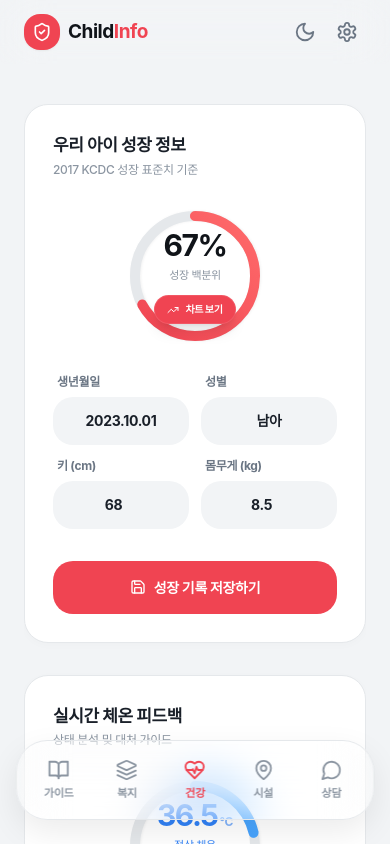
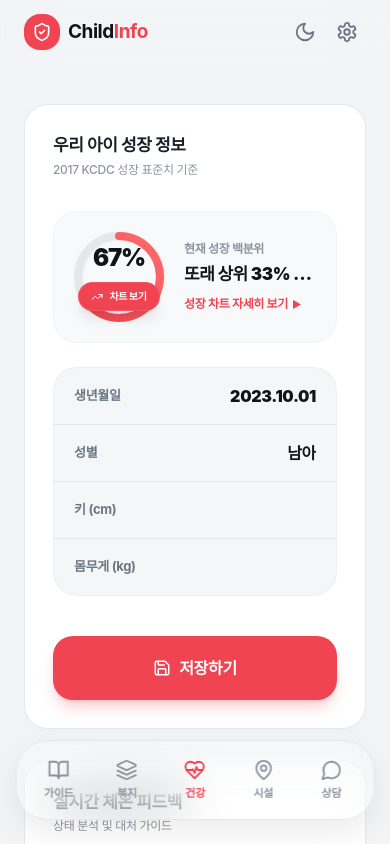
Before and after one commit to yunho860920/childinfo, a React (Vite) app: page / in a window 390 px wide. Built offline with nearby package versions, Linux system fonts and the light colour scheme; no server answers; the database is empty; a web font is replaced by a local one.

Commit message:
Dashboard UI Redesign and Practical Tab Refinement

```diff
--- a/src/App.jsx
+++ b/src/App.jsx
@@ -434,6 +434,7 @@ function App() {
   };
 
   const handleLogoClick = () => {
+    setActiveTab('health');
     const now = Date.now();
     if (now - logoLastClick < 1000) {
       const newCount = logoClickCount + 1;
--- a/src/components/Dashboard/GrowthCard.jsx
+++ b/src/components/Dashboard/GrowthCard.jsx
@@ -24,40 +24,48 @@ const GrowthCard = ({
         </div>
       </div>
 
-      {/* Main Grid: Circle on Left, Inputs on Right */}
-      <div className="flex flex-col sm:flex-row items-center gap-8 mb-8">
-        {/* Left: Progress Ring */}
+      {/* Main Content Area */}
+      <div className="flex flex-col gap-6 mb-8 flex-1">
+
+        {/* Top: Progress Ring + Title (Compact) */}
+        <div className="flex items-center gap-5 p-5 bg-brand-gray-50/50 dark:bg-apple-elevated/30 rounded-[24px] border border-brand-gray-100/30 dark:border-apple-border/50">
           <div className="shrink-0">
             <ProgressRing
               percentage={percentile || 0}
-            size={130}
-            strokeWidth={10}
+              size={90}
+              strokeWidth={8}
               onShowChart={onShowChart}
               id="growth-gradient"
               gradientColors={["#F04452", "#FF6B6B"]}
             >
               <div className="flex flex-col items-center">
-              <span className="text-3xl font-bold text-brand-gray-900 dark:text-white tracking-tighter">
+                <span className="text-2xl font-black text-brand-gray-900 dark:text-white tracking-tighter leading-none mt-1">
                   {percentile || 0}%
-              </span>
-              <span className="text-[11px] font-medium text-brand-gray-400 mt-1">
-                성장 백분위
                 </span>
               </div>
             </ProgressRing>
           </div>
+          <div className="flex flex-col min-w-0">
+            <span className="text-[12px] font-bold text-brand-gray-400 mb-1">현재 성장 백분위</span>
+            <span className="text-[17px] font-black text-brand-gray-900 dark:text-white tracking-tight truncate">
+              또래 상위 {100 - (percentile || 0)}% 수준
+            </span>
+            <button onClick={onShowChart} className="mt-2 text-left text-[12px] font-bold text-brand-primary hover:underline flex items-center gap-1 w-max">
+              성장 차트 자세히 보기 <span className="text-[10px]">▶</span>
+            </button>
+          </div>
+        </div>
 
-        {/* Right: Info Area */}
-        <div className="flex-1 w-full min-w-0 space-y-4">
-          <div className="grid grid-cols-2 gap-3">
-            {/* BirthDate */}
-            <div className="space-y-1.5">
-              <p className="text-[12px] font-bold text-brand-gray-500 ml-1">생년월일</p>
+        {/* Bottom: Unified List for Inputs */}
+        <div className="bg-brand-gray-50/80 dark:bg-apple-elevated rounded-[24px] overflow-hidden flex flex-col border border-brand-gray-100/50 dark:border-apple-border">
+
+          <div className="flex items-center justify-between p-4 border-b border-brand-gray-200/50 dark:border-apple-border/50">
+            <span className="text-[13px] font-bold text-brand-gray-500 w-24 shrink-0 pl-1">생년월일</span>
             <div
               onClick={() => dateInputRef.current?.showPicker()}
-                className="bg-brand-gray-50 dark:bg-apple-elevated p-3 rounded-2xl border border-transparent h-12 flex items-center justify-center cursor-pointer hover:bg-brand-gray-100 transition-colors"
+              className="flex-1 text-right cursor-pointer group pr-1"
             >
-                <span className="text-[14px] font-bold text-brand-gray-800 dark:text-white truncate">
+              <span className="text-[16px] font-black text-brand-gray-900 dark:text-white group-hover:text-brand-primary transition-colors">
                 {childInfo.birthDate.replace(/-/g, '.')}
               </span>
               <input
@@ -69,58 +77,57 @@ const GrowthCard = ({
               />
             </div>
           </div>
-            {/* Gender */}
-            <div className="space-y-1.5">
-              <p className="text-[12px] font-bold text-brand-gray-500 ml-1">성별</p>
-              <div className="bg-brand-gray-50 dark:bg-apple-elevated p-3 rounded-2xl border border-transparent h-12 flex items-center justify-center">
+
+          <div className="flex items-center justify-between p-4 border-b border-brand-gray-200/50 dark:border-apple-border/50">
+            <span className="text-[13px] font-bold text-brand-gray-500 w-24 shrink-0 pl-1">성별</span>
+            <div className="flex-1 relative pr-1">
               <select
                 value={childInfo.gender}
                 onChange={(e) => setChildInfo(prev => ({ ...prev, gender: e.target.value }))}
-                   className="bg-transparent border-none outline-none text-[14px] font-bold text-brand-gray-800 dark:text-white w-full text-center appearance-none cursor-pointer"
+                className="w-full bg-transparent border-none outline-none text-[16px] font-black text-brand-gray-900 dark:text-white text-right appearance-none cursor-pointer hover:text-brand-primary transition-colors focus:ring-0"
+                dir="rtl"
               >
                 <option value="male">남아</option>
                 <option value="female">여아</option>
               </select>
             </div>
           </div>
-            {/* Height */}
-            <div className="space-y-1.5">
-              <p className="text-[12px] font-bold text-brand-gray-500 ml-1">키 (cm)</p>
-              <div className="bg-brand-gray-50 dark:bg-apple-elevated p-3 rounded-2xl border border-transparent h-12 flex items-center">
+
+          <div className="flex items-center justify-between p-4 border-b border-brand-gray-200/50 dark:border-apple-border/50">
+            <span className="text-[13px] font-bold text-brand-gray-500 w-24 shrink-0 pl-1">키 (cm)</span>
             <input
               type="number"
               value={childInfo.height || ''}
               onFocus={(e) => e.target.select()}
               onChange={(e) => setChildInfo(prev => ({ ...prev, height: parseFloat(e.target.value) || 0 }))}
-                  className="w-full bg-transparent border-none outline-none text-[14px] font-bold text-brand-gray-800 dark:text-white text-center"
+              className="flex-1 bg-transparent border-none outline-none text-[16px] font-black text-brand-gray-900 dark:text-white text-right placeholder-brand-gray-300 focus:ring-0 pr-1"
+              placeholder="0.0"
             />
           </div>
-            </div>
-            {/* Weight */}
-            <div className="space-y-1.5">
-              <p className="text-[12px] font-bold text-brand-gray-500 ml-1">몸무게 (kg)</p>
-              <div className="bg-brand-gray-50 dark:bg-apple-elevated p-3 rounded-2xl border border-transparent h-12 flex items-center">
+
+          <div className="flex items-center justify-between p-4">
+            <span className="text-[13px] font-bold text-brand-gray-500 w-24 shrink-0 pl-1">몸무게 (kg)</span>
             <input
               type="number"
               value={childInfo.weight || ''}
               onFocus={(e) => e.target.select()}
               onChange={(e) => setChildInfo(prev => ({ ...prev, weight: parseFloat(e.target.value) || 0 }))}
-                  className="w-full bg-transparent border-none outline-none text-[14px] font-bold text-brand-gray-800 dark:text-white text-center"
+              className="flex-1 bg-transparent border-none outline-none text-[16px] font-black text-brand-gray-900 dark:text-white text-right placeholder-brand-gray-300 focus:ring-0 pr-1"
+              placeholder="0.0"
             />
           </div>
         </div>
-          </div>
-        </div>
+
       </div>
 
       {/* Bottom CTA */}
-      <div className="mt-auto">
+      <div className="mt-auto pt-2">
         <button
           onClick={() => handleAddGrowthRecord({ date: new Date().toISOString().split('T')[0], height: childInfo.height, weight: childInfo.weight })}
-          className="w-full py-4 bg-brand-primary text-white rounded-2xl font-bold hover:brightness-110 active:scale-[0.98] transition-all flex items-center justify-center gap-2 text-[14px]"
+          className="w-full h-16 bg-brand-primary text-white rounded-[20px] font-black text-[16px] shadow-lg shadow-brand-primary/25 hover:-translate-y-0.5 active:translate-y-0 transition-all flex items-center justify-center gap-2"
         >
-          <Save size={16} />
-          성장 기록 저장하기
+          <Save size={18} />
+          저장하기
         </button>
       </div>
     </div>
--- a/src/components/Dashboard/TemperatureCard.jsx
+++ b/src/components/Dashboard/TemperatureCard.jsx
@@ -80,112 +80,110 @@ const TemperatureCard = ({
         </div>
       </div>
 
-      {/* Main Grid: Circle on Left, Inputs on Right */}
-      <div className="flex flex-col sm:flex-row items-center gap-8 mb-8">
-        {/* Left: Progress Ring */}
+      {/* Main Content Area */}
+      <div className="flex flex-col gap-6 mb-8 flex-1">
+
+        {/* Top: Progress Ring + Value (Compact) */}
+        <div className="flex items-center gap-5 p-5 bg-brand-gray-50/50 dark:bg-apple-elevated/30 rounded-[24px] border border-brand-gray-100/30 dark:border-apple-border/50">
           <div className="shrink-0">
             <ProgressRing
               percentage={tempPercentage}
-            size={130}
-            strokeWidth={10}
+              size={90}
+              strokeWidth={8}
               onShowChart={onShowChart}
               id="temp-gradient"
               gradientColors={isHighFever ? ["#F04452", "#FF6B6B"] : ["#3182F6", "#4DACFF"]}
             >
-            <div className="flex flex-col items-center">
+              <div className="flex flex-col items-center mt-1">
                 <div className="flex items-baseline gap-0.5">
-                <span className={cn("text-3xl font-bold tracking-tighter", isHighFever ? "text-brand-primary" : "text-brand-secondary")}>
+                  <span className={cn("text-2xl font-black tracking-tighter leading-none", isHighFever ? "text-brand-primary" : "text-brand-secondary")}>
                     {inputVal}
                   </span>
-                <span className={cn("text-xs font-bold", isHighFever ? "text-brand-primary/60" : "text-brand-secondary/60")}>°C</span>
+                  <span className={cn("text-[10px] font-bold", isHighFever ? "text-brand-primary/60" : "text-brand-secondary/60")}>°C</span>
                 </div>
-              <span className={cn("text-[11px] font-medium mt-1", isHighFever ? "text-brand-primary" : "text-brand-secondary")}>
-                {status.label}
-              </span>
               </div>
             </ProgressRing>
           </div>
+          <div className="flex flex-col min-w-0">
+            <span className={cn("text-[12px] font-bold mb-1", isHighFever ? "text-brand-primary/80" : "text-brand-secondary/80")}>{status.label}</span>
+            <span className="text-[16px] font-black text-brand-gray-900 dark:text-white tracking-tight leading-tight truncate">
+              {status.desc}
+            </span>
+            <button onClick={onShowChart} className="mt-2 text-left text-[12px] font-bold text-brand-gray-400 hover:text-brand-gray-600 hover:underline flex items-center gap-1 w-max">
+              체온 기록 차트 보기 <span className="text-[10px]">▶</span>
+            </button>
+          </div>
+        </div>
 
-        {/* Right: Info Area */}
-        <div className="flex-1 w-full space-y-4">
-          {/* Temperature Numeric Input */}
-          <div className="space-y-1.5">
-            <p className="text-[12px] font-bold text-brand-gray-500 ml-1">현재 체온 입력</p>
-            <div className={cn("p-3 rounded-2xl border border-transparent h-12 transition-all", isHighFever ? "bg-brand-primary/5" : "bg-brand-secondary/5")}>
+        {/* Middle: Unified List for Inputs & Guidelines */}
+        <div className="bg-brand-gray-50/80 dark:bg-apple-elevated rounded-[24px] overflow-hidden flex flex-col border border-brand-gray-100/50 dark:border-apple-border">
+
+          <div className="flex items-center justify-between p-4 border-b border-brand-gray-200/50 dark:border-apple-border/50">
+            <span className="text-[13px] font-bold text-brand-gray-500 w-24 shrink-0 pl-1">현재 체온</span>
+            <div className="flex-1 relative pr-1 flex items-center justify-end gap-1">
               <input
                 type="number"
                 step="0.1"
                 value={inputVal || ''}
                 onFocus={(e) => e.target.select()}
                 onChange={(e) => handleTempChange(e.target.value)}
-                className={cn("w-full bg-transparent border-none outline-none text-[15px] font-bold text-center", isHighFever ? "text-brand-primary" : "text-brand-secondary")}
+                className={cn("bg-transparent border-none outline-none text-[18px] font-black text-right w-20 focus:ring-0", isHighFever ? "text-brand-primary" : "text-brand-secondary")}
+                placeholder="36.5"
               />
+              <span className={cn("text-[14px] font-bold", isHighFever ? "text-brand-primary/60" : "text-brand-secondary/60")}>°C</span>
             </div>
           </div>
 
-          {/* Guidelines Box */}
-          <div className={cn("p-4 rounded-2xl flex flex-col gap-1 transition-colors", status.bg)}>
-            <div className="flex items-center justify-between">
-              <span className={cn("text-[12px] font-bold", status.color)}>{status.label}</span>
-              {selectedTemp >= 38 && <AlertCircle size={14} className="text-brand-primary animate-pulse" />}
+          <div className="flex flex-col gap-3 p-4 border-b border-brand-gray-200/50 dark:border-apple-border/50 bg-white/40 dark:bg-apple-card/40">
+            <div className="flex justify-between items-start">
+              <span className="text-[12px] font-bold text-brand-gray-400 pl-1">대처 가이드</span>
+              <span className="text-[14px] font-black text-brand-gray-900 dark:text-white text-right pr-1 max-w-[60%] leading-tight">{status.action}</span>
             </div>
-            <span className="text-[12px] font-medium text-brand-gray-500 dark:text-brand-gray-400 leading-tight">{status.desc}</span>
-          </div>
+            <div className="flex justify-between items-start">
+              <span className="text-[12px] font-bold text-brand-gray-400 pl-1">복용 가이드</span>
+              <span className={cn("text-[14px] font-black text-right pr-1 max-w-[60%] leading-tight", selectedTemp >= 38.5 ? "text-brand-primary" : "text-brand-gray-900 dark:text-white")}>{status.meds}</span>
             </div>
           </div>
 
-      {/* Footer Area: Actions & Save */}
-      <div className="space-y-4 mt-auto">
-        <div className="grid grid-cols-2 gap-3">
-          <div className="bg-brand-gray-50 dark:bg-apple-elevated p-3 rounded-2xl">
-            <p className="text-[11px] font-bold text-brand-gray-400 uppercase tracking-tight mb-1">상황별 대처</p>
-            <p className="text-[13px] font-bold text-brand-gray-800 dark:text-white leading-tight truncate">{status.action}</p>
-          </div>
-          <div className="bg-brand-gray-50 dark:bg-apple-elevated p-3 rounded-2xl">
-            <p className="text-[11px] font-bold text-brand-gray-400 uppercase tracking-tight mb-1">복용 가이드</p>
-            <p className={cn("text-[13px] font-bold leading-tight truncate", selectedTemp >= 38.5 ? "text-brand-primary" : "text-brand-gray-800 dark:text-white")}>{status.meds}</p>
-          </div>
-        </div>
-
-        {/* Meds Selection */}
-        <div className="space-y-2">
           <div
             onClick={() => {
               setHasTakenMeds(!hasTakenMeds);
               if (!hasTakenMeds) setMedType('acetaminophen');
               else setMedType('none');
             }}
-            className="flex items-center gap-3 p-3 bg-brand-gray-50 dark:bg-apple-elevated rounded-2xl cursor-pointer hover:bg-brand-gray-100 transition-colors"
+            className="flex items-center justify-between p-4 cursor-pointer hover:bg-brand-gray-100/50 dark:hover:bg-apple-border/30 transition-colors"
           >
-            <div className={cn("w-5 h-5 rounded-md border flex items-center justify-center transition-all", hasTakenMeds ? "bg-emerald-500 border-emerald-500 text-white" : "bg-white dark:bg-apple-card border-brand-gray-200 dark:border-apple-border")}>
-              {hasTakenMeds && <CheckCircle2 size={14} />}
+            <span className="text-[14px] font-bold text-brand-gray-800 dark:text-brand-gray-200 pl-1">현재 해열제 복용함</span>
+            <div className={cn("w-12 h-7 rounded-full flex items-center p-1 transition-colors duration-300", hasTakenMeds ? "bg-emerald-500" : "bg-brand-gray-200 dark:bg-brand-gray-700")}>
+              <div className={cn("w-5 h-5 bg-white rounded-full shadow-sm transition-transform duration-300", hasTakenMeds ? "translate-x-5" : "translate-x-0")} />
             </div>
-            <span className="text-[13px] font-bold text-brand-gray-700 dark:text-brand-gray-300">현재 해열제 복용함</span>
           </div>
 
           {hasTakenMeds && (
             <motion.div
-              initial={{ opacity: 0, y: -5 }}
-              animate={{ opacity: 1, y: 0 }}
-              className="grid grid-cols-2 gap-2 pl-1"
+              initial={{ opacity: 0, height: 0 }}
+              animate={{ opacity: 1, height: 'auto' }}
+              className="px-4 pb-4 bg-brand-gray-50/80 dark:bg-apple-elevated flex gap-2"
             >
               <button
-                onClick={() => setMedType('acetaminophen')}
-                className={cn("py-2.5 px-3 rounded-xl text-[12px] font-bold transition-all", medType === 'acetaminophen' ? "bg-emerald-500 text-white" : "bg-brand-gray-100 dark:bg-apple-elevated text-brand-gray-500")}
+                onClick={(e) => { e.stopPropagation(); setMedType('acetaminophen'); }}
+                className={cn("flex-1 py-3 rounded-[16px] text-[13px] font-bold transition-all border", medType === 'acetaminophen' ? "bg-white dark:bg-apple-card border-brand-primary text-brand-primary shadow-sm" : "bg-brand-gray-100/50 dark:bg-apple-border/20 border-transparent text-brand-gray-500")}
               >
                 아세트아미노펜
               </button>
               <button
-                onClick={() => setMedType('ibuprofen')}
-                className={cn("py-2.5 px-3 rounded-xl text-[12px] font-bold transition-all", medType === 'ibuprofen' ? "bg-emerald-500 text-white" : "bg-brand-gray-100 dark:bg-apple-elevated text-brand-gray-500")}
+                onClick={(e) => { e.stopPropagation(); setMedType('ibuprofen'); }}
+                className={cn("flex-1 py-3 rounded-[16px] text-[13px] font-bold transition-all border", medType === 'ibuprofen' ? "bg-white dark:bg-apple-card border-brand-primary text-brand-primary shadow-sm" : "bg-brand-gray-100/50 dark:bg-apple-border/20 border-transparent text-brand-gray-500")}
               >
                 이부프로펜 계열
               </button>
             </motion.div>
           )}
         </div>
+      </div>
 
       {/* Save Button */}
+      <div className="mt-auto pt-2">
         <button
           onClick={() => {
             const noteText = medType === 'acetaminophen' ? "아세트아미노펜 복용" : medType === 'ibuprofen' ? "이부프로펜 계열 복용" : "특이사항 없음";
@@ -193,9 +191,9 @@ const TemperatureCard = ({
             setHasTakenMeds(false);
             setMedType('none');
           }}
-          className={cn("w-full py-4 rounded-2xl font-bold text-[14px] hover:brightness-110 active:scale-[0.98] transition-all flex items-center justify-center gap-2", isHighFever ? "bg-brand-primary text-white" : "bg-brand-secondary text-white")}
+          className={cn("w-full h-16 rounded-[20px] font-black text-[16px] shadow-lg hover:-translate-y-0.5 active:translate-y-0 transition-all flex items-center justify-center gap-2", isHighFever ? "bg-brand-primary text-white shadow-brand-primary/25" : "bg-brand-gray-900 dark:bg-brand-secondary text-white shadow-brand-gray-900/20")}
         >
-          <Save size={16} />
+          <Save size={18} />
           현재 체온 데이터 저장하기
         </button>
       </div>
--- a/src/components/Tabs/PracticalTab.jsx
+++ b/src/components/Tabs/PracticalTab.jsx
@@ -33,7 +33,8 @@ const PracticalTab = ({ childInfo }) => {
     { id: '기저귀 떼기', icon: <Gamepad2 size={16} /> },
     { id: '이유식 훈련', icon: <Utensils size={16} /> },
     { id: '걷기 훈련', icon: <Baby size={16} /> },
-    { id: '책읽기 연습', icon: <BookOpen size={16} /> }
+    { id: '책읽기 연습', icon: <BookOpen size={16} /> },
+    { id: '놀아주는 법', icon: <Sparkles size={16} /> }
   ];
 
   const months = ['전체', 0, 1, 2, 3, 4, 5, 6, 9, 12, 18, 24, 30, 36];
@@ -66,6 +67,7 @@ const PracticalTab = ({ childInfo }) => {
       case '이유식 훈련': return 'from-amber-500/20 to-orange-500/20 text-orange-600 dark:text-orange-400 border-orange-100 dark:border-orange-500/20';
       case '걷기 훈련': return 'from-blue-500/20 to-indigo-500/20 text-indigo-600 dark:text-indigo-400 border-indigo-100 dark:border-indigo-500/20';
       case '책읽기 연습': return 'from-violet-500/20 to-fuchsia-500/20 text-violet-600 dark:text-violet-400 border-violet-100 dark:border-violet-500/20';
+      case '놀아주는 법': return 'from-pink-500/20 to-rose-500/20 text-pink-600 dark:text-pink-400 border-pink-100 dark:border-pink-500/20';
       default: return 'from-gray-500/10 to-gray-400/10 text-gray-600 dark:text-gray-400 border-gray-100 dark:border-gray-500/20';
     }
   };
@@ -80,6 +82,7 @@ const PracticalTab = ({ childInfo }) => {
       case '이유식 훈련': return <Utensils size={18} />;
       case '걷기 훈련': return <Baby size={18} />;
       case '책읽기 연습': return <BookOpen size={18} />;
+      case '놀아주는 법': return <Sparkles size={18} />;
       default: return <Sparkles size={18} />;
     }
   };
```
Also changed, not shown: src/data/practicalInfo.js (+104 -0 lines), public/images/baby/reading_story.png. Lines whose indentation alone changed are shown as unchanged.
